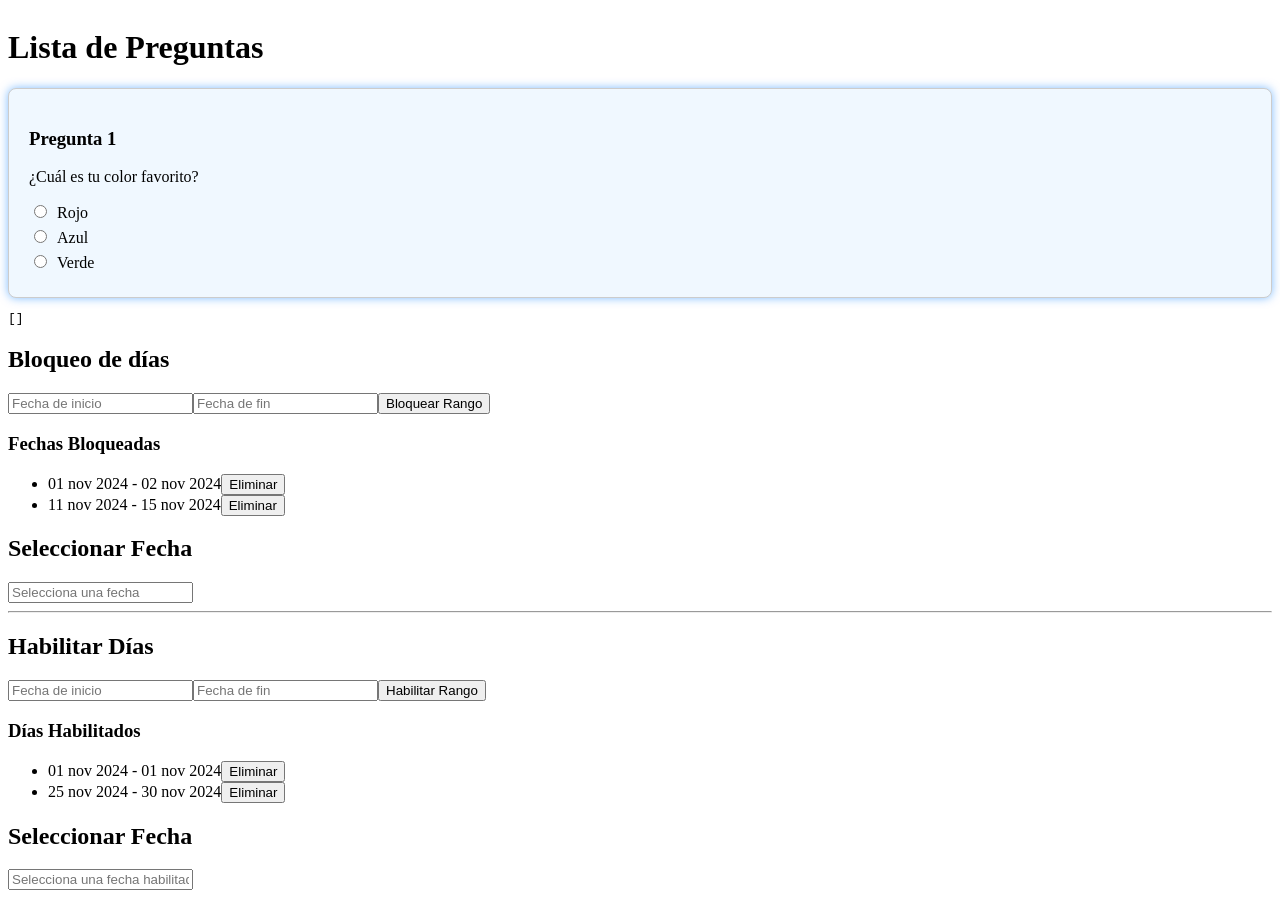
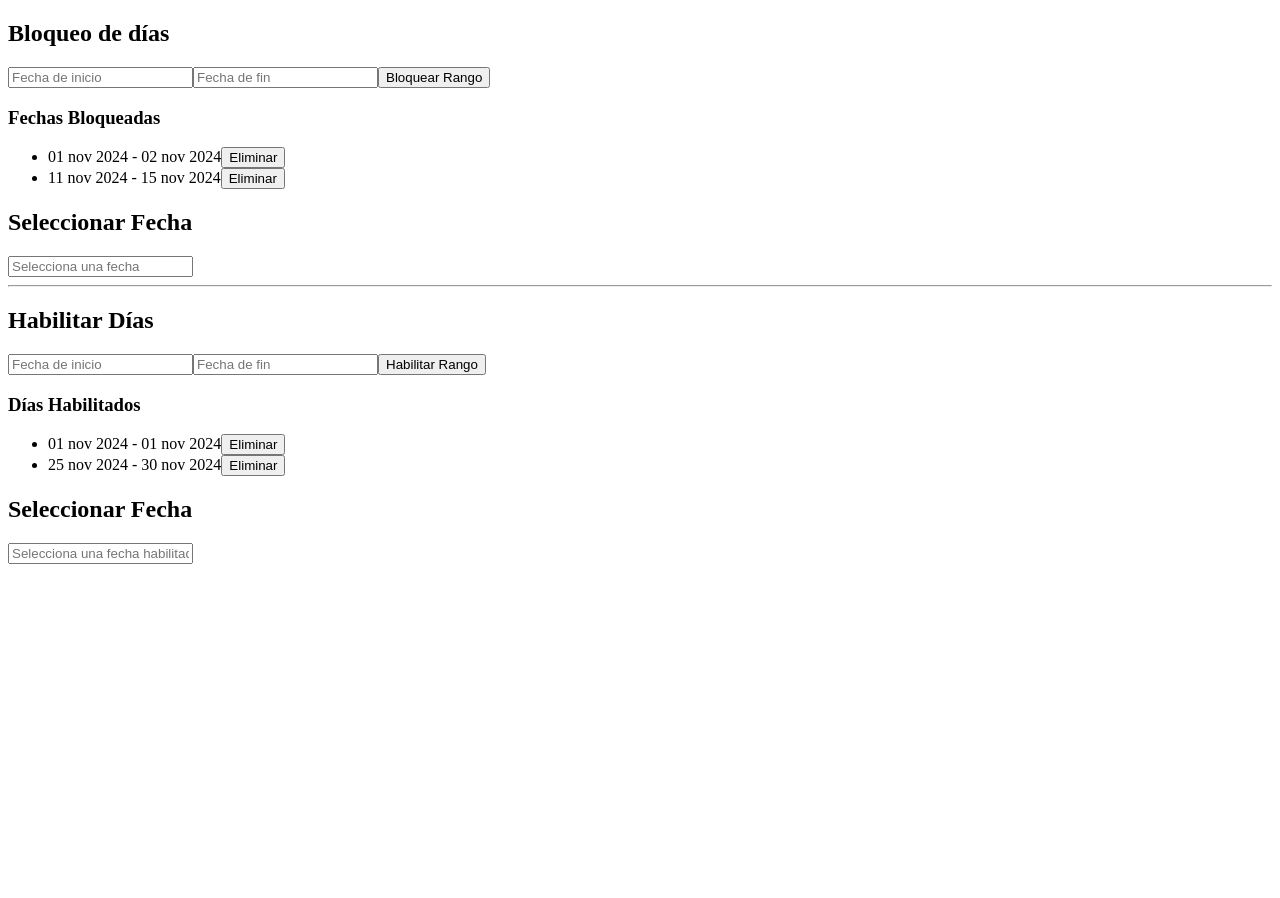
Before and after one commit to jimmyegc/react-quizz-example, a React (Vite) app: page / in a window 1280 px wide. After the commit the page ends 800 px from the top, so only its background shows below. Built offline with nearby package versions, Linux system fonts and the light colour scheme.

Commit message:
fix 06112024

```diff
--- a/src/App.tsx
+++ b/src/App.tsx
@@ -19,24 +19,20 @@ function App() {
 
   return (
     <div>
-      <Quizz />
-      {/* <AnimationComponent />
+      {/* <Quizz />
+      <AnimationComponent />
       <Quiz />
-
       <DateTimePickerComponent />
-
       <div>
         <h1>Gestión de Fechas Bloqueadas</h1>
         <BlockDateConfigurator />
         <DatePickerWithExclusions />
       </div>
-
       <div>
         <h1>Gestión de Días Habilitados</h1>
         <EnabledDaysConfigurator />
         <DatePickerWithEnabledDates />
       </div>*/}
-
       <WFCDPBlockedDaysConfig />
       <WFCDPBlockedDaysInput />
       <hr />
```
